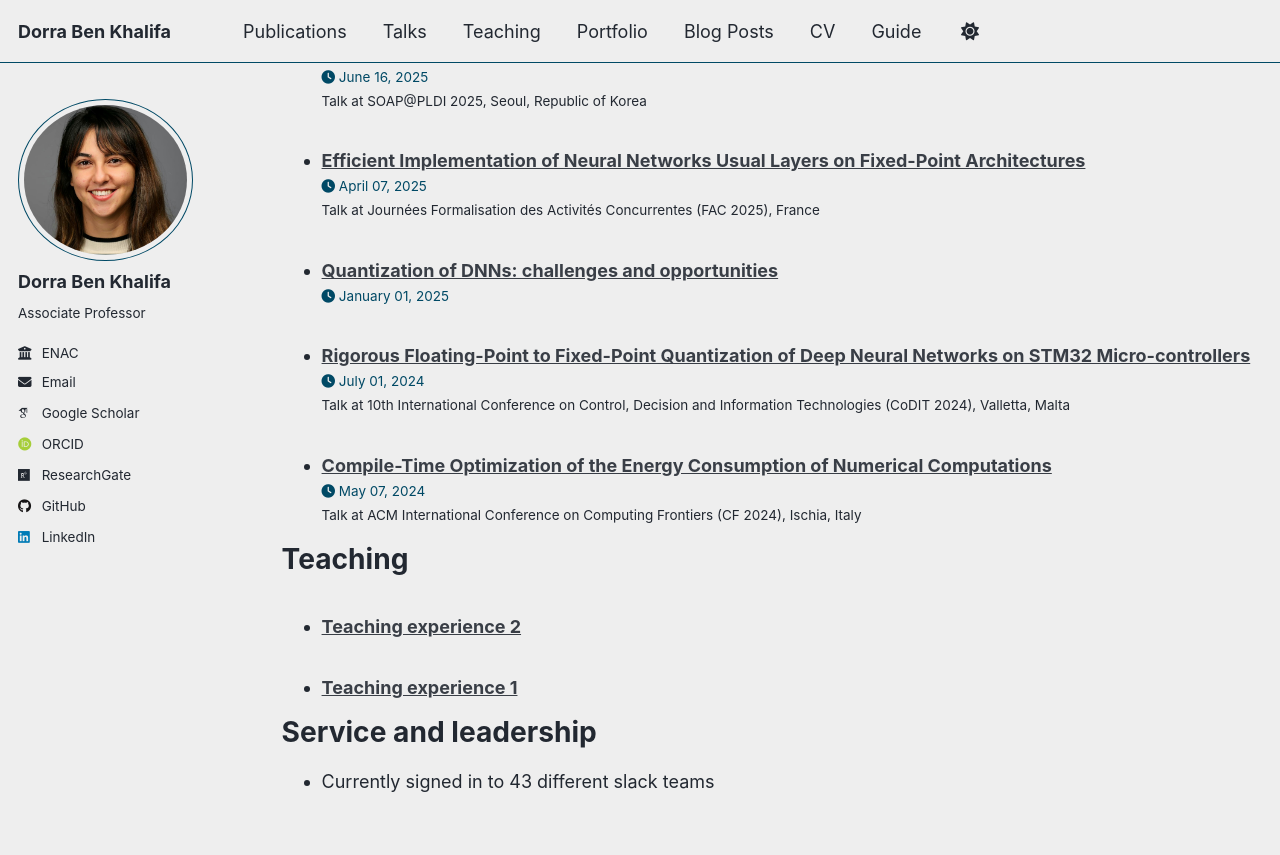
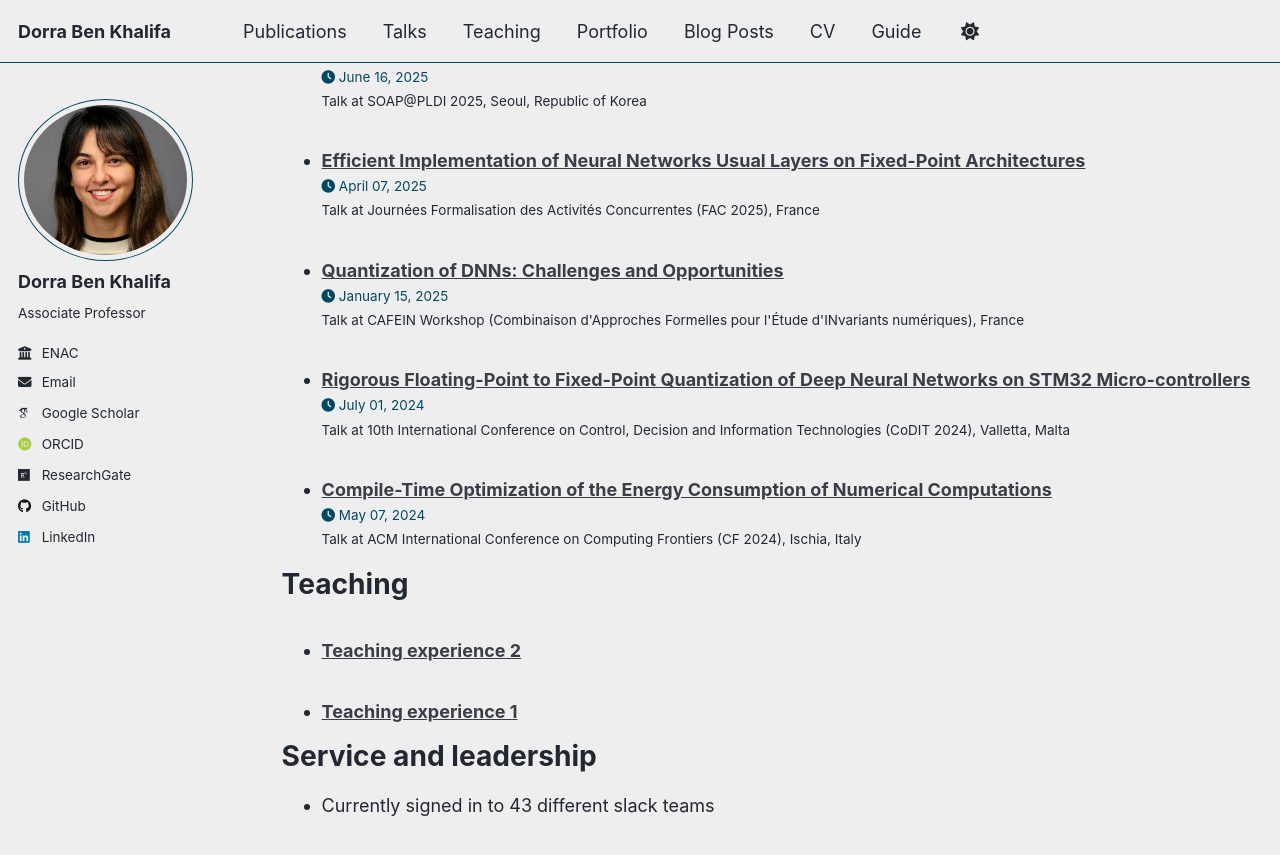
Before and after one commit to dbenkhalifa/dbenkhalifa.github.io, a Jekyll site: the page built from _pages/cv.md, in a window 1280 px wide and 900 px high, scrolled down 2133 px. Shown: the top 855 px of the window. Built offline with Jekyll 4.4.1, drawn with Linux system fonts in a browser that asks for light colours; some web fonts are replaced; a script that is not in the unit is left out.

Commit message:
Update quantization_dnns.md

```diff
--- a/_talks/quantization_dnns.md
+++ b/_talks/quantization_dnns.md
@@ -1,5 +1,8 @@
 ---
-title: "Quantization of DNNs: challenges and opportunities"
-conference: "CAFEIN'25"
-date: "January 2025"
+title: "Quantization of DNNs: Challenges and Opportunities"
+collection: talks
+type: "Talk"
+venue: "CAFEIN Workshop (Combinaison d'Approches Formelles pour l'Étude d'INvariants numériques)"
+date: 2025-01-15
+location: "France"
 ---
```
